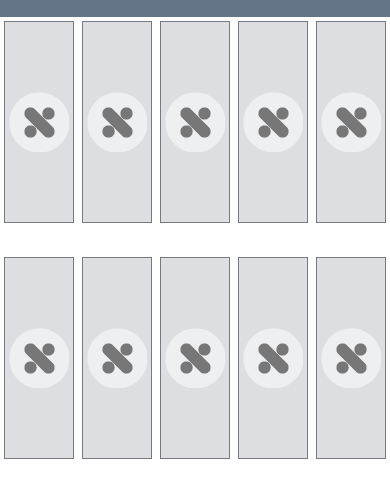
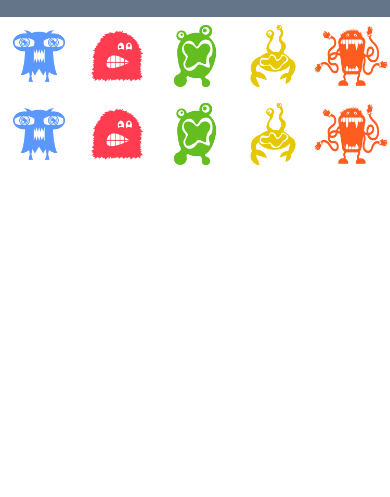
Before and after one commit to joecih/photo-memory-game, a plain HTML site: page index.html in a window 390 px wide. Both pictures are taken after a click on the button "Easy". Shown: the part 67-564 px from the top of the page. Drawn offline with nearby package versions, Linux system fonts and the light colour scheme.

Commit message:
Split of Dev branch while working on breaking pre-existing code to add in w3 responsiveness

```diff
--- a/scripts/app.js
+++ b/scripts/app.js
@@ -44,7 +44,7 @@ $(document).ready(function() {
 
         for (var i = 0; i < gridArray.length; i++) {
             var html = "<div class='mg-tile'>";
-            html += "<div class='mg-tile-inner unmatched flipped'>";
+            html += "<div class='w3-col m1 w3-center mg-tile-inner unmatched flipped'>";
             html += "<div class='mg-tile-outside'></div>";
             html += "<div class='mg-tile-inside'>" + gridArray[i] + "</div>";
             html += "</div>";
--- a/styles/styles.css
+++ b/styles/styles.css
@@ -5,12 +5,12 @@ body {
 
 img {
     max-width: 100%;
-    height: 100%;
+    /*height: 100%;*/
     margin: auto;
 
 }
 
-#mg-wrapper {
+/*#mg-wrapper {
     width: 100%;
     max-width: 1024px;
     margin: auto;
@@ -46,14 +46,11 @@ img {
     transition: transform .3s;
     /* transform origin */
 
-}
 
-.mg-tile-inside,
+
+/*.mg-tile-inside,
 .mg-tile-outside
  {
-    /* position must be set * /
-    /* top and left must be set */
-    /* height and with must be set */
     position: absolute;
     top: 0;
     left: 0;
@@ -61,17 +58,10 @@ img {
     backface-visibility: hidden;
 }
 .mg-tile-outside {
-    /* apply a background element /url
-        change bg color so it's not obvious its turned over.
-        set the width.
-        set the defult display because inside, will be different.
-    */
     background: url("../images/default/logo-bw.png") 50% 50% no-repeat;
     background-color: #dcdee1;
-    width: 100%;
+    /*width: 100%;
     height: 200px;
-
-
 }
 .mg-tile-inside {
     background-color: #f8fafc;
@@ -81,7 +71,7 @@ img {
 
 .flipped {
     transform: rotateY(-180deg);
-}
+}*/
 
 .flipped img {
     /*transform: scale3d(15, 25, 30);*/
@@ -100,6 +90,10 @@ img {
     cursor: pointer;
 }*/
 
+.mg-tile {
+    /*border: 1px dotted red;*/
+}
+
 .counter {
     display: inline-block;
     text-align: center;
@@ -115,6 +109,12 @@ img {
 }
 .w3-border {
     border: 2px solid white !important;
+}
+.w3-col {
+    width: 20%;
+}
+.w3-col.m1{
+    width: 20%;
 }
 
 /*.diff {
```
